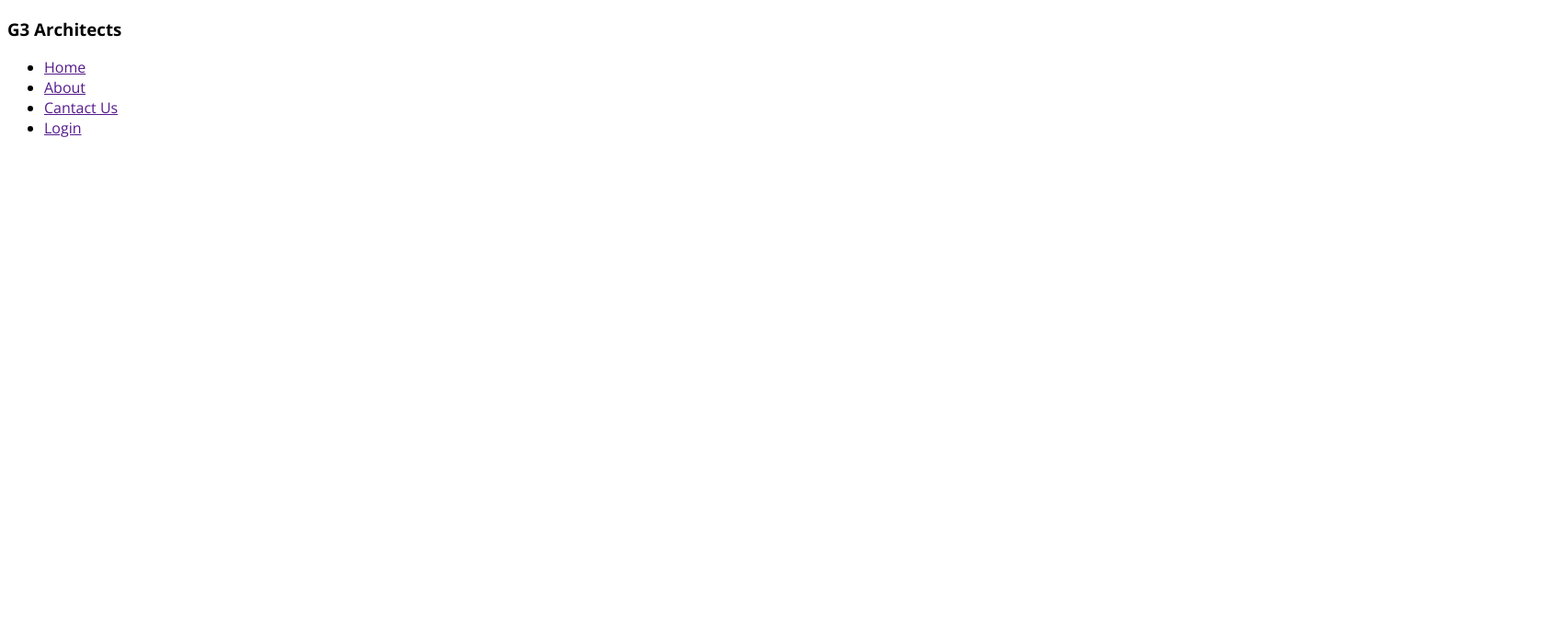
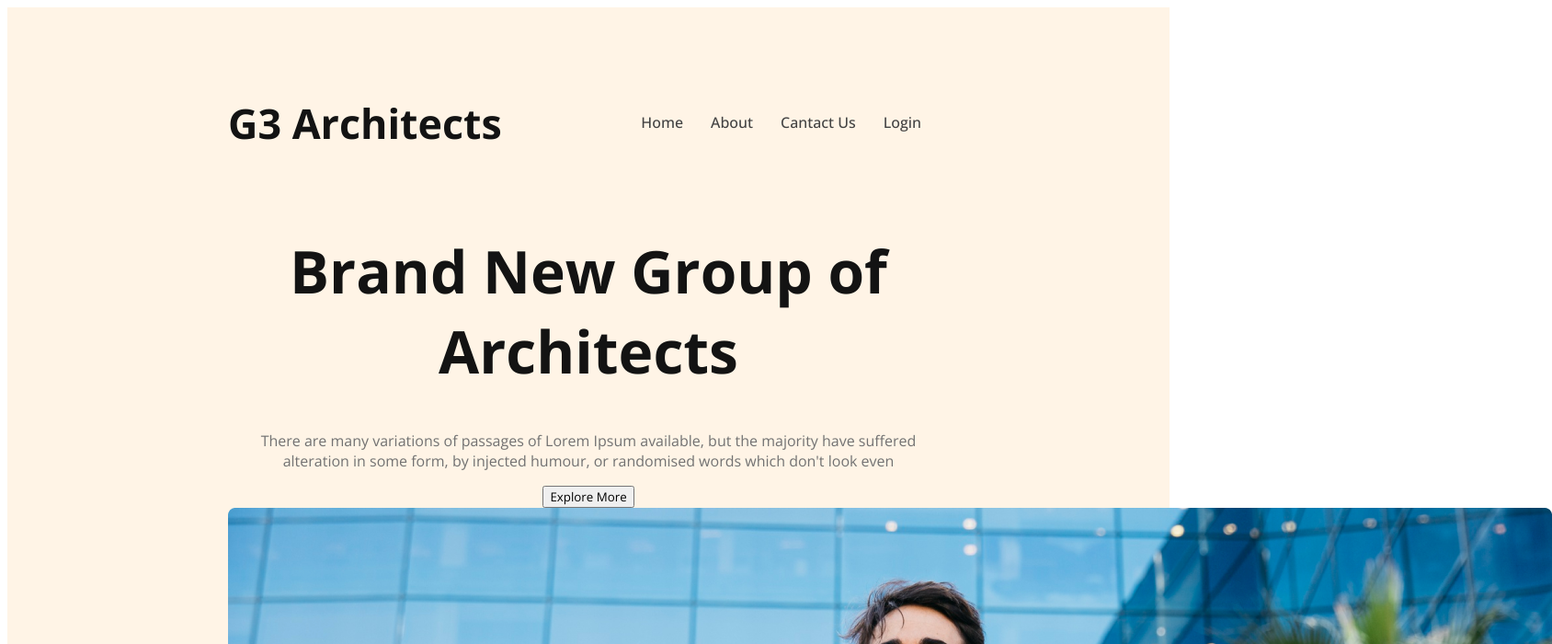
Before and after one commit to Neayoj/google-fonts-setup, a plain HTML site: page index.html in a window 1280 px wide. Shown: the top 700 px of the page at 92% size, 1688 px wide, since content can reach past the window. Drawn offline with nearby package versions, Linux system fonts and the light colour scheme; a web font is replaced by a local one.

Commit message:
banner content

```diff
--- a/architect.css
+++ b/architect.css
@@ -7,3 +7,44 @@
   font-style: normal;
   font-variation-settings: "wdth" 100;
 }
+/* header styles */
+header {
+  background: rgba(255, 144, 14, 0.1);
+  padding: 50px 240px;
+}
+nav {
+  display: flex;
+  justify-content: space-between;
+  align-items: center;
+}
+.nav-title {
+  font-size: 2.8rem;
+  font-weight: 700;
+  color: #131313;
+}
+nav > ul {
+  display: flex;
+}
+nav li {
+  list-style: none;
+  margin-right: 30px;
+  font-weight: 500;
+  font-size: 1rem;
+}
+nav li a {
+  text-decoration: none;
+  color: #424242;
+}
+.banner-content {
+  max-width: 800px;
+  text-align: center;
+  margin: 0 auto;
+}
+.banner-title {
+  font-size: 4rem;
+  font-weight: 700;
+  color: #131313;
+}
+.banner-description {
+  color: #727272;
+}
--- a/index.html
+++ b/index.html
@@ -9,7 +9,7 @@
   <body>
     <header>
       <nav>
-        <h3>G3 Architects</h3>
+        <h3 class="nav-title">G3 Architects</h3>
         <ul>
           <li><a href="">Home</a></li>
           <li><a href="">About</a></li>
@@ -17,6 +17,18 @@
           <li><a href="">Login</a></li>
         </ul>
       </nav>
+      <div class="banner">
+        <div class="banner-content">
+          <h1 class="banner-title">Brand New Group of Architects</h1>
+          <p class="banner-description">
+            There are many variations of passages of Lorem Ipsum available, but
+            the majority have suffered alteration in some form, by injected
+            humour, or randomised words which don't look even
+          </p>
+          <button class="btn-primary">Explore More</button>
+        </div>
+        <img src="images/banner.png" alt="" />
+      </div>
     </header>
     <main></main>
     <footer></footer>
```
